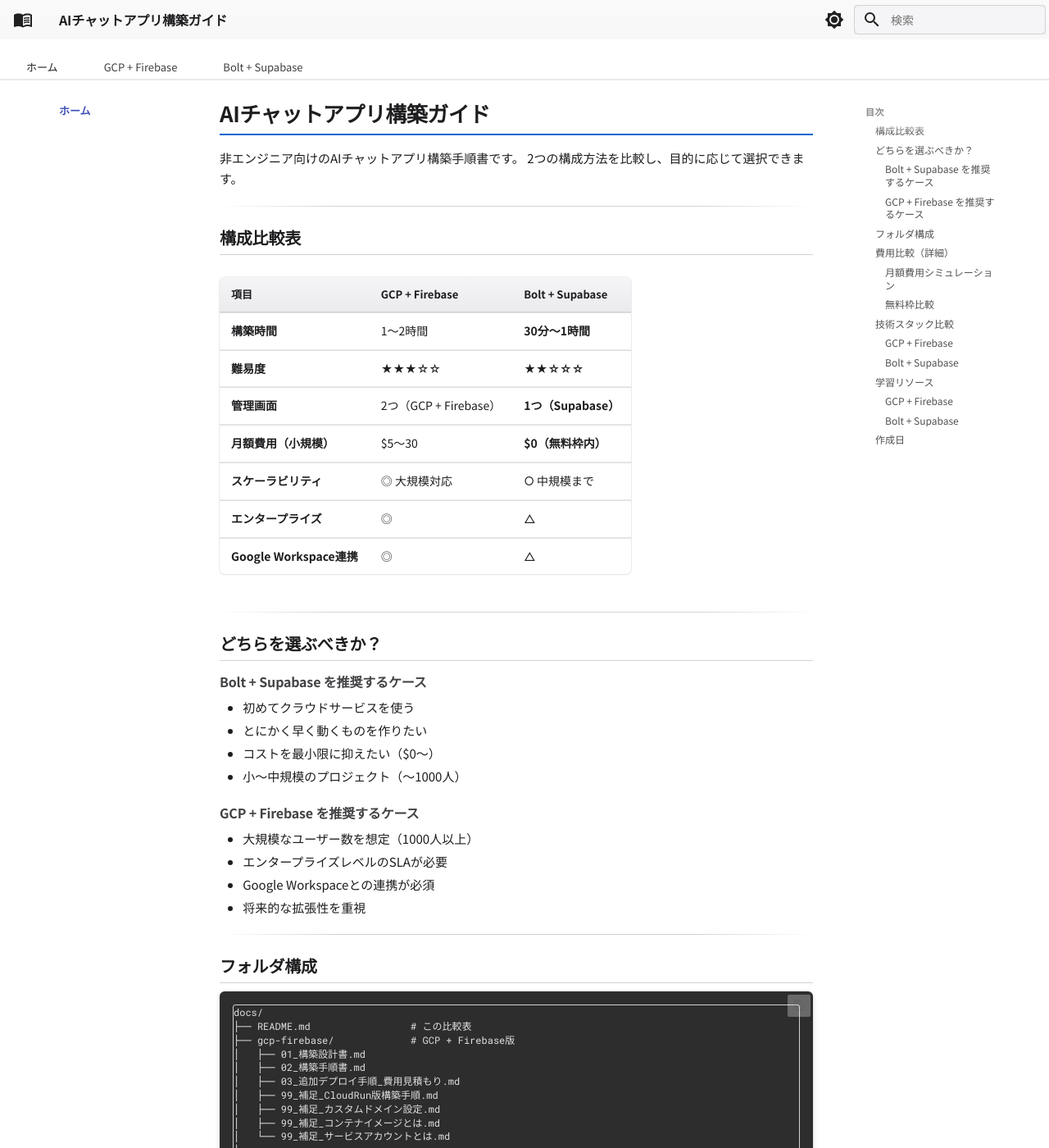
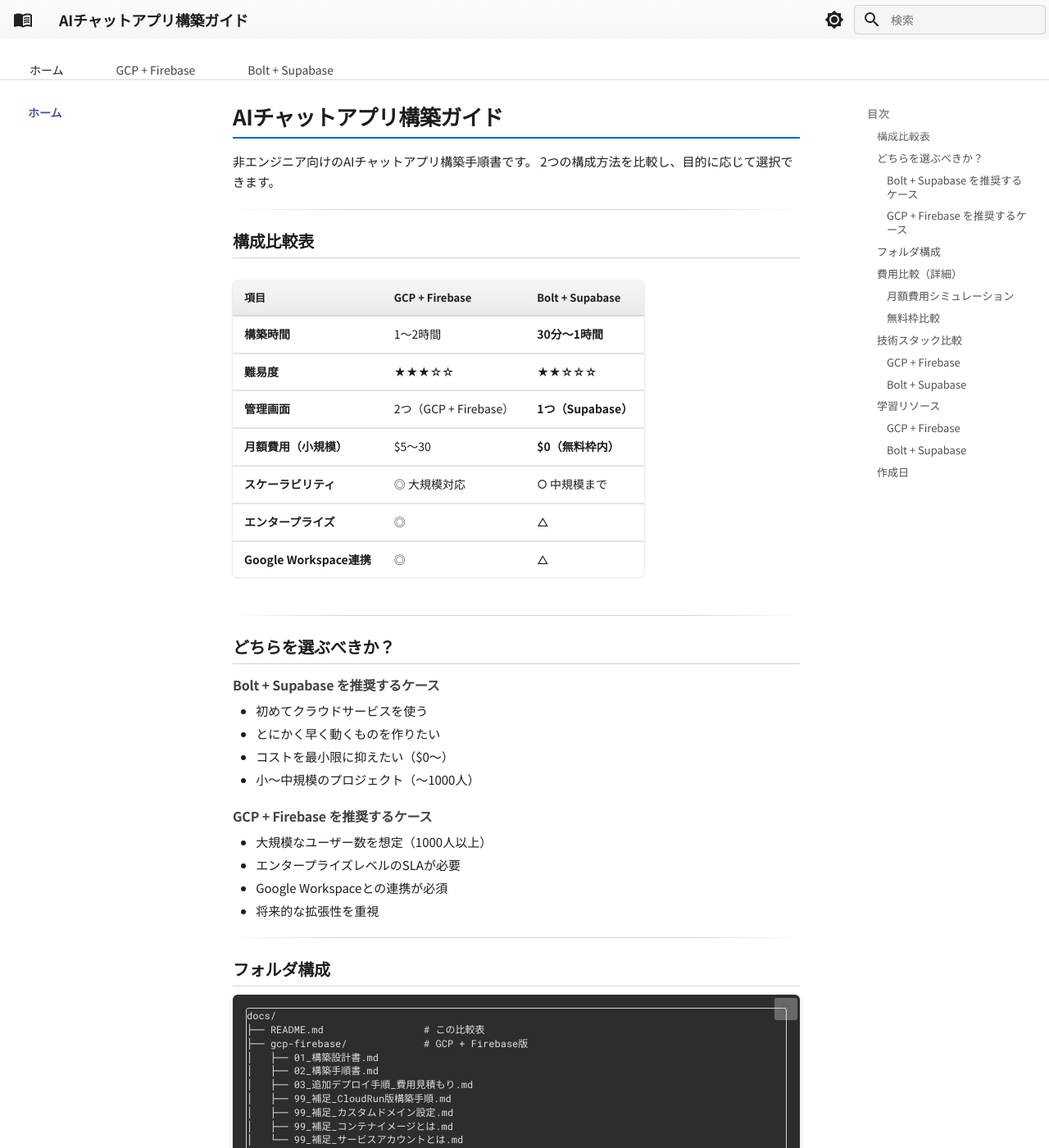
Before and after one commit to michihiro-316/ai-chat-docs, an MkDocs documentation site: the page built from docs/index.md, in a window 1280 px wide and 1400 px high. Shown: the whole window at 82% size. Built offline with MkDocs 1.6.1 and Material for MkDocs 9.7.7, drawn with Linux system fonts in a browser that asks for light colours.

Commit message:
fix: 両端の幅を広げ・フォントサイズ拡大
- グリッド・コンテンツ幅: 100%に変更
- 左サイドバー: 220px
- 右サイドバー（目次）: 240px
- ナビリンク: 14px
- タブ: 14px
- 目次リンク: 13px
- コンテンツパディング: 40px

🤖 Generated with [Claude Code](https://claude.com/claude-code)

Co-Authored-By: Claude Opus 4.5 <noreply@anthropic.com>

```diff
--- a/docs/stylesheets/extra.css
+++ b/docs/stylesheets/extra.css
@@ -8,12 +8,12 @@
 
 /* 全体レイアウト */
 .md-grid {
-  max-width: 1400px;
+  max-width: 100%;
 }
 
 .md-main__inner {
   margin-top: 0;
-  max-width: 1200px;
+  max-width: 100%;
 }
 
 /* ヘッダー */
@@ -25,7 +25,7 @@
 .md-header__title {
   color: #1d1d1f;
   font-weight: 600;
-  font-size: 16px;
+  font-size: 18px;
   letter-spacing: -0.01em;
 }
 
@@ -38,8 +38,8 @@
 .md-tabs__link {
   color: #424245;
   font-weight: 500;
-  font-size: 13px;
-  padding: 10px 16px;
+  font-size: 14px;
+  padding: 12px 20px;
   opacity: 1;
   transition: all 0.2s ease;
 }
@@ -57,23 +57,23 @@
 
 /* 左サイドバー */
 .md-sidebar--primary {
-  width: 180px;
+  width: 220px;
 }
 
 .md-nav__title {
-  font-size: 12px;
+  font-size: 13px;
   font-weight: 600;
   color: #86868b;
   text-transform: uppercase;
   letter-spacing: 0.05em;
-  padding: 8px 12px 4px;
+  padding: 10px 14px 5px;
 }
 
 .md-nav__link {
   color: #1d1d1f;
-  font-size: 13px;
+  font-size: 14px;
   font-weight: 400;
-  padding: 6px 12px;
+  padding: 7px 14px;
   border-radius: 4px;
   margin: 2px 4px;
   transition: all 0.15s ease;
@@ -93,12 +93,12 @@
 
 /* コンテンツエリア */
 .md-content {
-  max-width: 900px;
-  padding: 0 24px;
+  max-width: 100%;
+  padding: 0 40px;
 }
 
 .md-content__inner {
-  padding: 16px 0;
+  padding: 20px 0;
 }
 
 /* 見出し */
@@ -280,20 +280,20 @@
 
 /* 目次（右サイドバー） */
 .md-sidebar--secondary {
-  width: 200px;
+  width: 240px;
 }
 
 .md-sidebar--secondary .md-nav__title {
-  font-size: 11px;
+  font-size: 13px;
   font-weight: 600;
   color: #86868b;
   text-transform: uppercase;
 }
 
 .md-sidebar--secondary .md-nav__link {
-  font-size: 12px;
+  font-size: 13px;
   color: #515154;
-  padding: 4px 10px;
+  padding: 5px 12px;
   border-left: 2px solid transparent;
   border-radius: 0;
   margin: 0;
```
